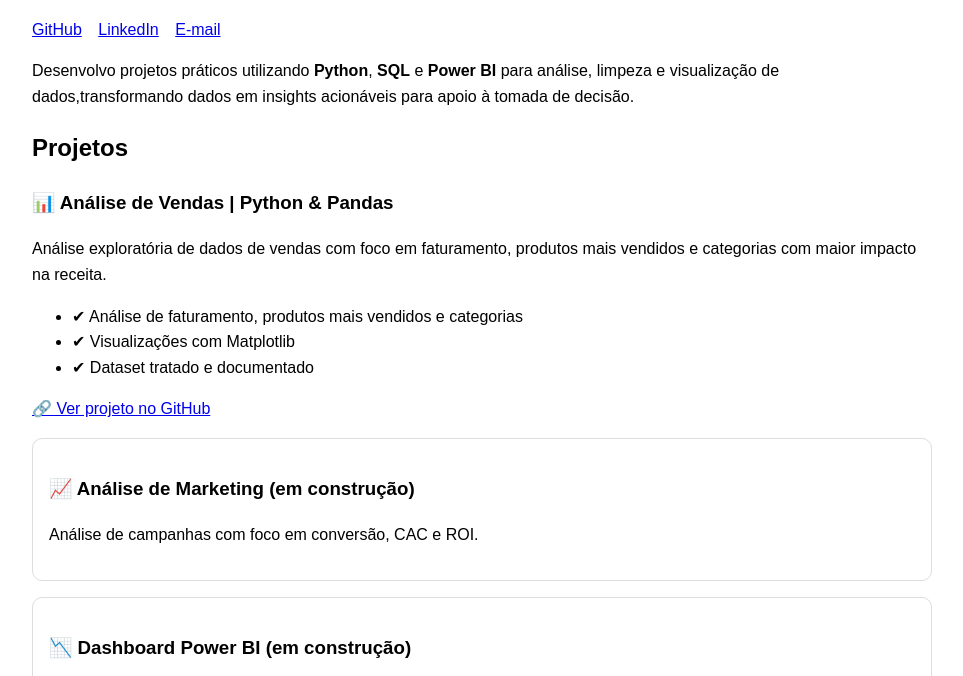
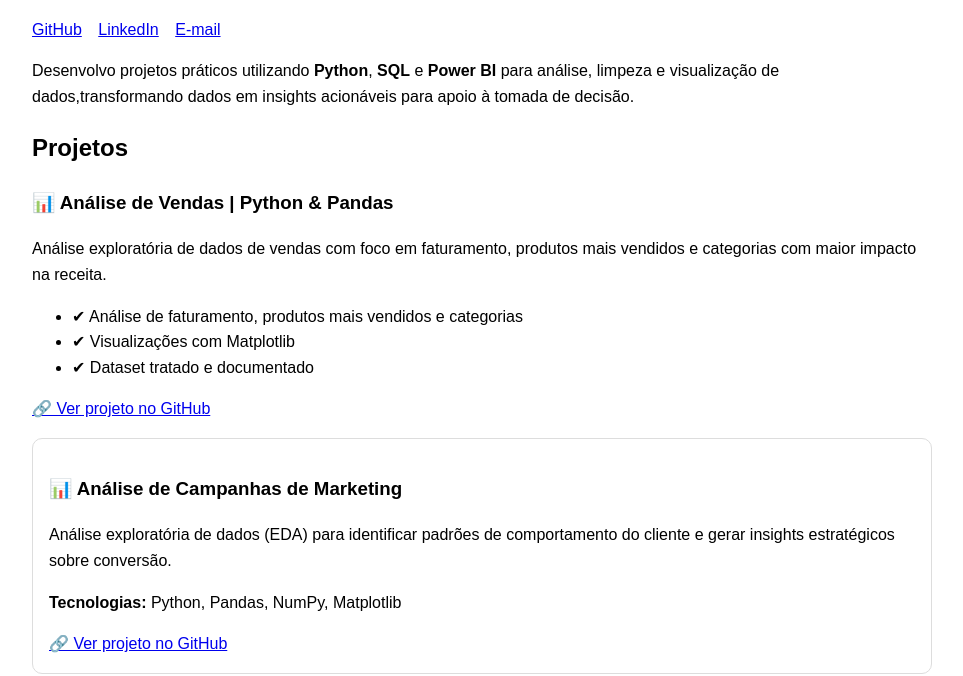
Before and after one commit to brunalorly/brunalorly.github.io, a plain HTML site: page index.html in a window 1280 px wide. Shown: the part 124-800 px from the top of the page, without its empty margins (158-1121 px from the left). Drawn offline with Linux system fonts and the light colour scheme.

Commit message:
Revise marketing analysis description and technologies
Updated marketing analysis section with new content and technologies.

```diff
--- a/index.html
+++ b/index.html
@@ -66,12 +66,25 @@
   </a>
 </div>
 
+  <div class="card">
+  <h3>📊 Análise de Campanhas de Marketing</h3>
+  <p>
+    Análise exploratória de dados (EDA) para identificar padrões de comportamento
+    do cliente e gerar insights estratégicos sobre conversão.
+  </p>
+
+  <p><strong>Tecnologias:</strong> Python, Pandas, NumPy, Matplotlib</p>
+
+  <a
+    href="https://github.com/brunalorly/ads-python"
+    target="_blank"
+    class="btn"
+  >
+    🔗 Ver projeto no GitHub
+  </a>
+</div>
 
 
-  <div class="card">
-    <h3>📈 Análise de Marketing (em construção)</h3>
-    <p>Análise de campanhas com foco em conversão, CAC e ROI.</p>
-  </div>
 
   <div class="card">
     <h3>📉 Dashboard Power BI (em construção)</h3>
```
